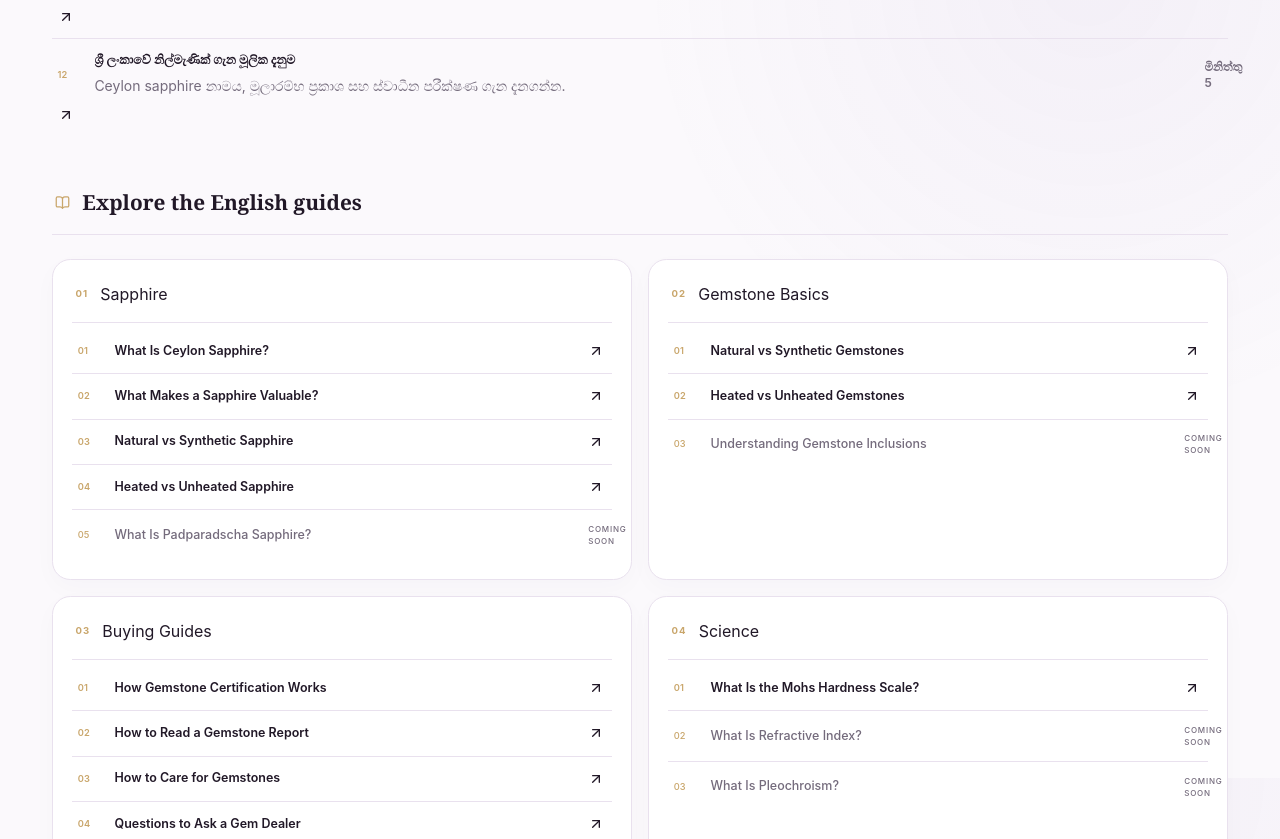
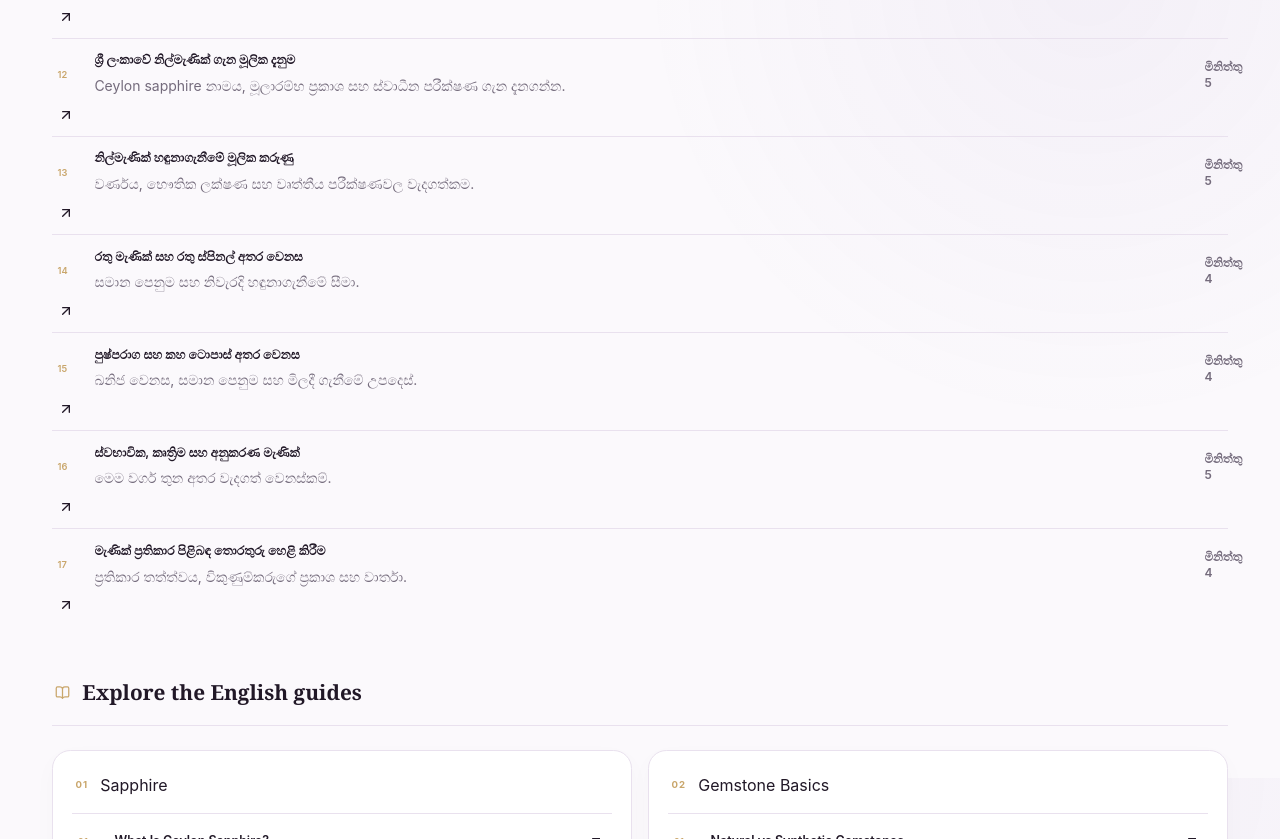
Before and after one commit to LinukaBandara/GemologyX, a Next.js app: page /learn in a window 1280 px wide. Shown: the part 1622-2461 px from the top of the page. Built offline with nearby package versions, Linux system fonts and the light colour scheme.

Commit message:
List five additional Sinhala gemstone guides

```diff
--- a/src/app/learn/page.tsx
+++ b/src/app/learn/page.tsx
@@ -81,6 +81,36 @@ const sinhalaGuides = [
     href: "/si/learn/sri-lankan-blue-sapphire",
     readTime: "මිනිත්තු 5",
   },
+  {
+    title: "නිල්මැණික් හඳුනාගැනීමේ මූලික කරුණු",
+    description: "වර්ණය, භෞතික ලක්ෂණ සහ වෘත්තීය පරීක්ෂණවල වැදගත්කම.",
+    href: "/si/learn/identify-sapphire",
+    readTime: "මිනිත්තු 5",
+  },
+  {
+    title: "රතු මැණික් සහ රතු ස්පිනල් අතර වෙනස",
+    description: "සමාන පෙනුම සහ නිවැරදි හඳුනාගැනීමේ සීමා.",
+    href: "/si/learn/ruby-vs-spinel",
+    readTime: "මිනිත්තු 4",
+  },
+  {
+    title: "පුෂ්පරාග සහ කහ ටොපාස් අතර වෙනස",
+    description: "ඛනිජ වෙනස, සමාන පෙනුම සහ මිලදී ගැනීමේ උපදෙස්.",
+    href: "/si/learn/yellow-sapphire-vs-topaz",
+    readTime: "මිනිත්තු 4",
+  },
+  {
+    title: "ස්වභාවික, කෘත්‍රිම සහ අනුකරණ මැණික්",
+    description: "මෙම වර්ග තුන අතර වැදගත් වෙනස්කම්.",
+    href: "/si/learn/natural-synthetic-imitation-gems",
+    readTime: "මිනිත්තු 5",
+  },
+  {
+    title: "මැණික් ප්‍රතිකාර පිළිබඳ තොරතුරු හෙළි කිරීම",
+    description: "ප්‍රතිකාර තත්ත්වය, විකුණුම්කරුගේ ප්‍රකාශ සහ වාර්තා.",
+    href: "/si/learn/gemstone-treatment-disclosure",
+    readTime: "මිනිත්තු 4",
+  }
 ] as const;
 
 const categories = [
```
